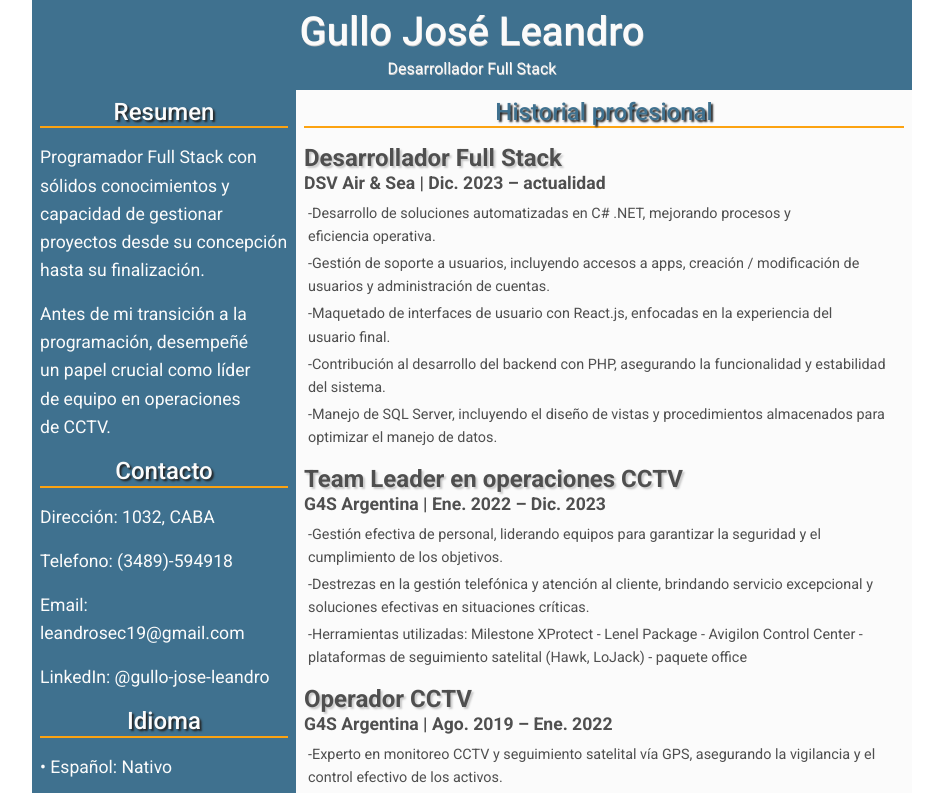
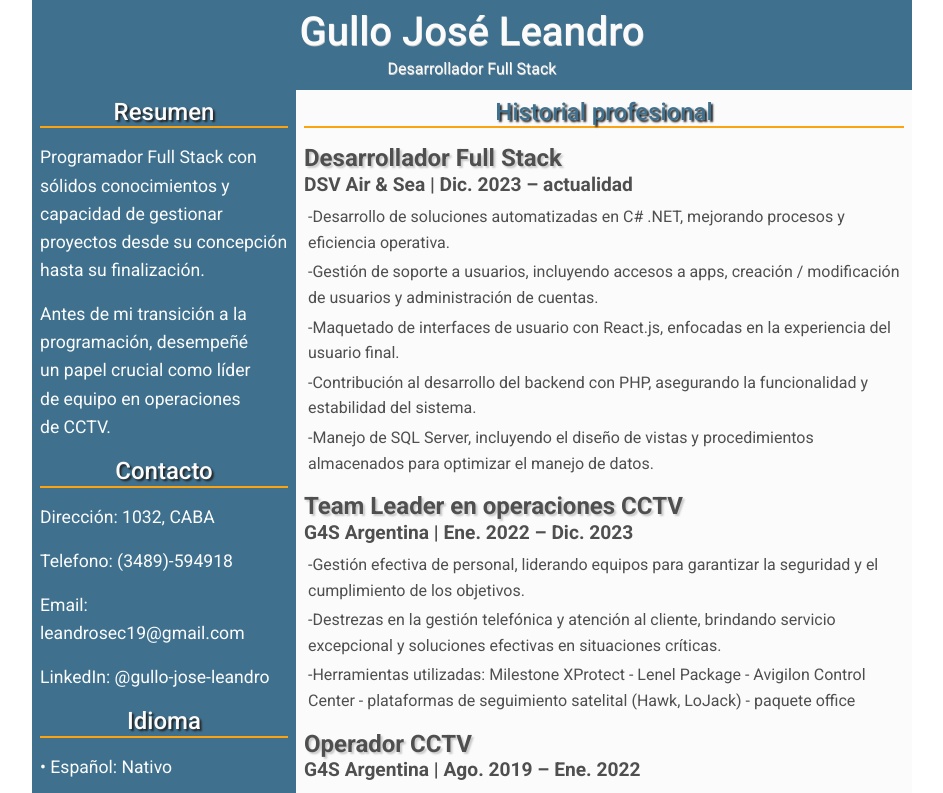
Before and after one commit to gullojoseleandro/Portfolio_V4, a React (Create React App) app: page / in a window 1280 px wide. Shown: the top 793 px of the page, without its empty margins (168-1111 px from the left). Built offline with nearby package versions, Linux system fonts and the light colour scheme.

Commit message:
Font size change

```diff
--- a/src/Components/Cards/css/CVCards.css
+++ b/src/Components/Cards/css/CVCards.css
@@ -4,9 +4,9 @@
     font-size: calc(0.7rem + 1vw);
   }
 .cardcompany{
-  font-size: calc(0.3rem + 1vw);
+  font-size: calc(0.4rem + 1vw);
 }
 
 .cardcontent{
-  font-size: calc(0.1rem + 1vw);
+  font-size: calc(0.2rem + 1vw);
 }
```
